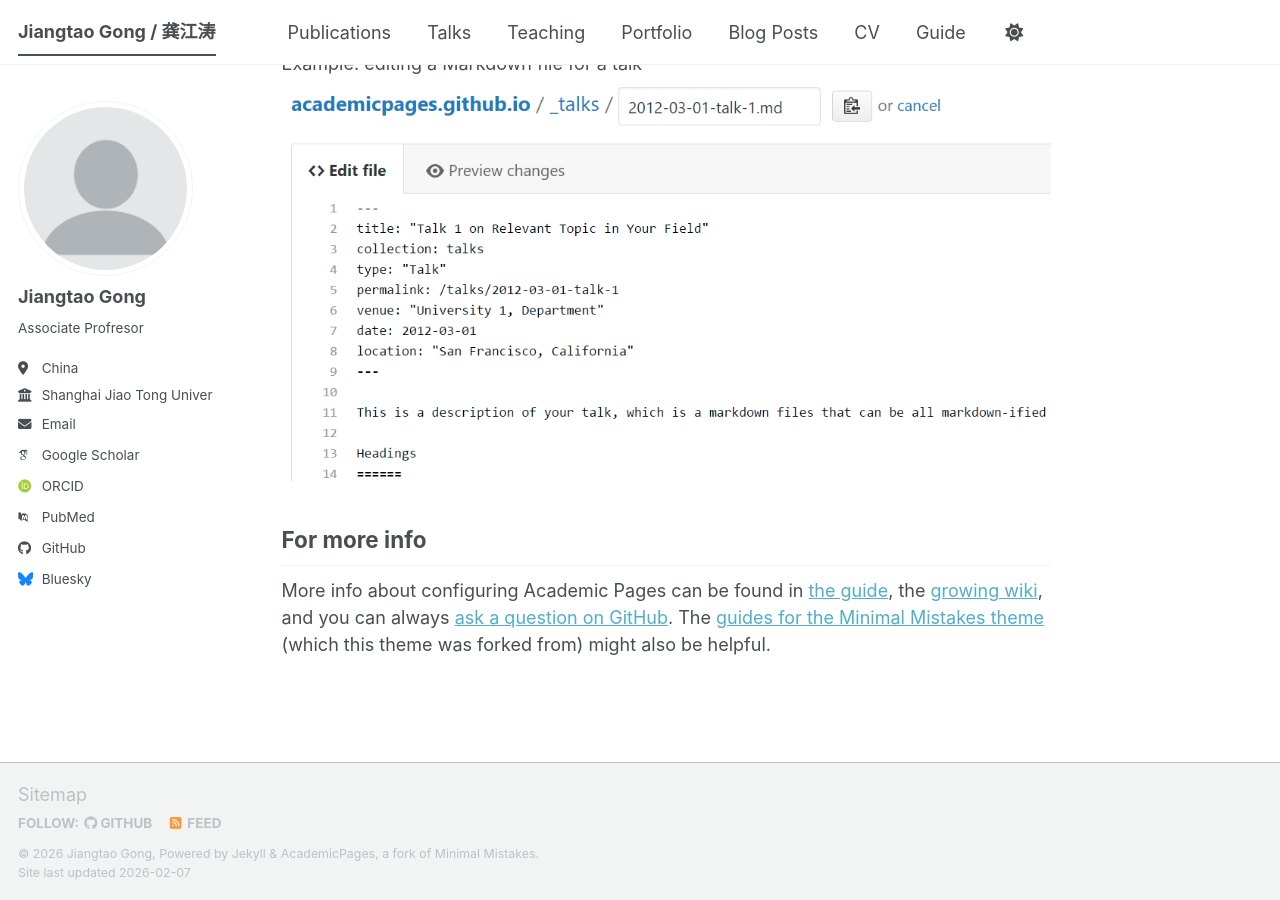
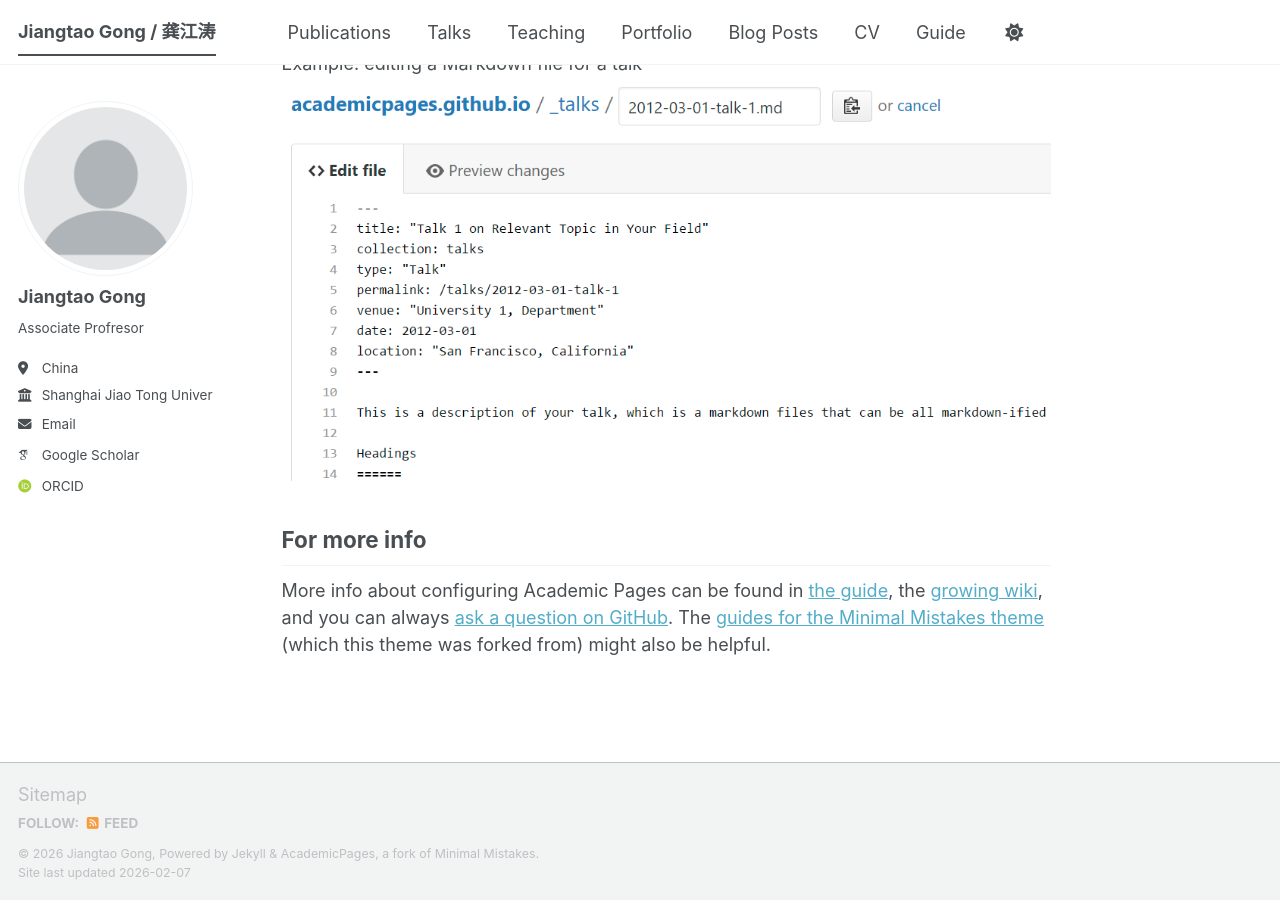
Before and after one commit to JennettaGong/JennettaGong.github.io, a Jekyll site: the page built from _pages/about.md, in a window 1280 px wide and 900 px high, scrolled down 2720 px. Built offline with Jekyll 4.4.1, drawn with Linux system fonts in a browser that asks for light colours; some web fonts are replaced; a script bundle is joined from its source files by our own code; library files that are not in the unit come from our copies.

Commit message:
测试图片

```diff
--- a/_config.yml
+++ b/_config.yml
@@ -35,13 +35,13 @@
   # Academic websites
   academia         : # URL
   arxiv            : # URL - Update with the correct link to your profile
-  googlescholar    : "https://scholar.google.com/citations?user=PS_CX0AAAAAJ"
+  googlescholar    : "https://scholar.google.com/citations?user=AktmI14AAAAJ"
   inspire-hep      : # URL
   impactstory      : # URL
-  orcid            : "https://orcid.org/yourorcidurl"
+  orcid            : "https://orcid.org/0000-0002-4310-1894"
   semantic         : # URL
   ssrn             : # URL
-  pubmed           : "https://www.ncbi.nlm.nih.gov/pubmed/?term=john+snow"
+  pubmed           : # "https://www.ncbi.nlm.nih.gov/pubmed/?term=john+snow"
   researchgate     : # URL
   scopus           : # URL
   zotero           : # URL
@@ -51,13 +51,13 @@
   bitbucket        : # Username - Update with your username on the site
   codepen          : # Username
   dribbble         : # Username
-  github           : "academicpages"
+  github           : #"academicpages"
   kaggle           : # Username
   stackoverflow    : # User number or user number and name (i.e., use "1" or "1/jeff-atwood")
 
   # Social media
   artstation       : # Username
-  bluesky          : "bsky.app" # Replace this with you Bluesky username
+  bluesky          : #"bsky.app" # Replace this with you Bluesky username
   facebook         : # Username
   flickr           : # Username
   foursquare       : # Username
@@ -85,7 +85,7 @@
 # Publication Category - The following the list of publication categories and their headings
 publication_category:
   books:
-    title: 'Books'
+    title: #'Books'
   manuscripts:
     title: 'Journal Articles'
   conferences:
```
